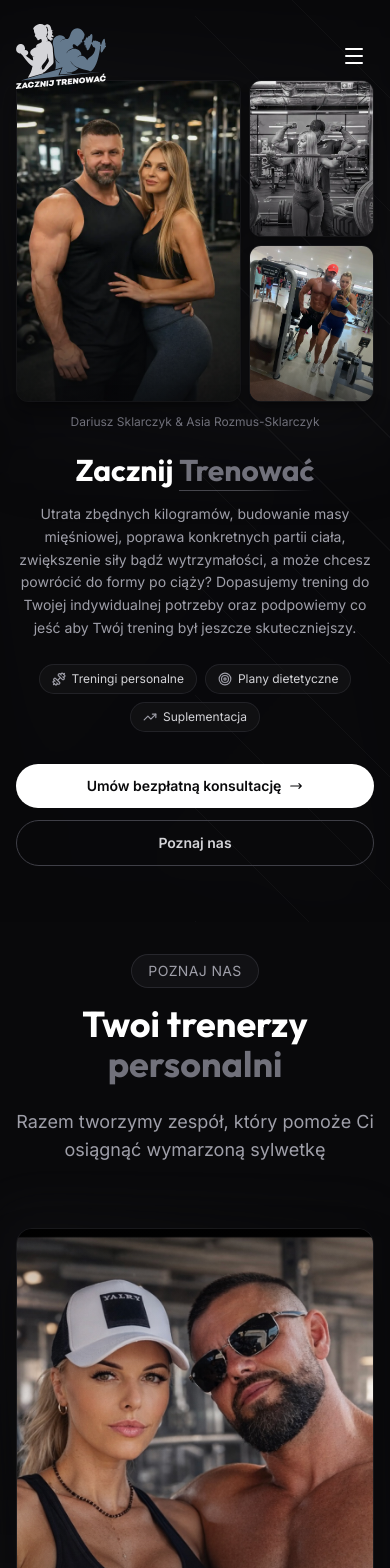
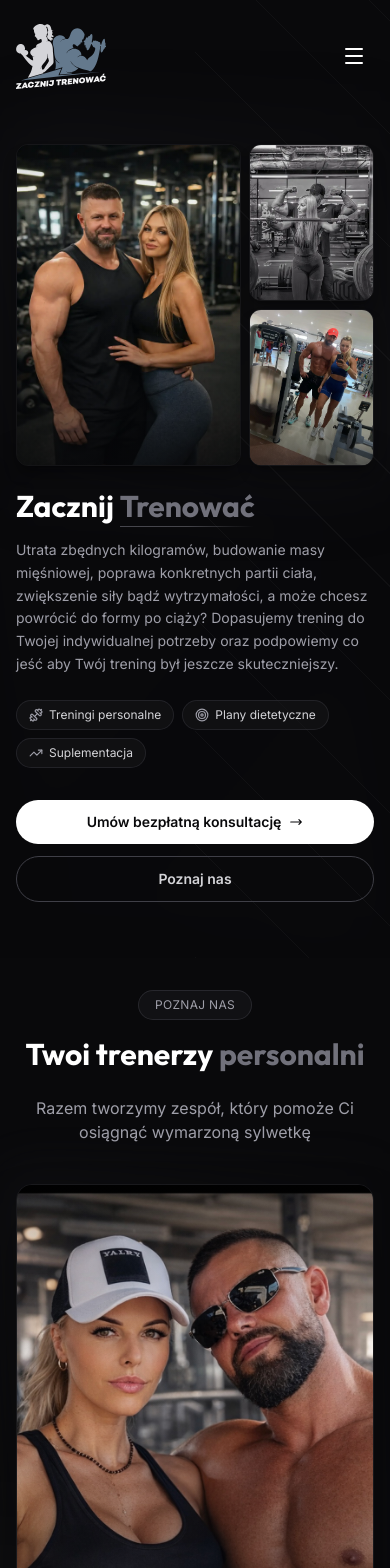
Before and after one commit to kvbaurb99/zacznijtrenowac, a Next.js app: page / in a window 390 px wide. Shown: the top 1568 px of the page. Built offline with nearby package versions, Linux system fonts and the light colour scheme.

Commit message:
mobile updates

```diff
--- a/src/components/ui/about.tsx
+++ b/src/components/ui/about.tsx
@@ -56,19 +56,19 @@ export function About() {
 
       <div className="container mx-auto px-4 sm:px-6 lg:px-8 relative z-10">
         {/* Section Header */}
-        <div className="text-center mb-16 md:mb-20 relative">
+        <div className="text-center mb-10 md:mb-20 relative">
           {/* Decorative lines around header */}
           <div className="absolute left-1/2 -translate-x-1/2 -top-8 w-px h-12 bg-linear-to-b from-transparent via-zinc-700/30 to-zinc-600/20 hidden md:block" />
           <div className="absolute left-1/4 top-1/2 -translate-y-1/2 w-16 h-px bg-linear-to-r from-transparent to-zinc-700/20 hidden lg:block" />
           <div className="absolute right-1/4 top-1/2 -translate-y-1/2 w-16 h-px bg-linear-to-l from-transparent to-zinc-700/20 hidden lg:block" />
 
-          <span className="inline-block px-4 py-1.5 rounded-full border border-zinc-700/50 bg-zinc-900/60 text-zinc-400 text-sm mb-4 tracking-wide uppercase backdrop-blur-sm">
+          <span className="inline-block px-4 py-1.5 rounded-full border border-zinc-700/50 bg-zinc-900/60 text-zinc-400 text-xs md:text-sm mb-4 tracking-wide uppercase backdrop-blur-sm">
             Poznaj nas
           </span>
-          <h2 className="text-4xl md:text-5xl lg:text-6xl font-bold text-white mb-6">
+          <h2 className="text-3xl md:text-5xl lg:text-6xl font-bold text-white mb-6">
             Twoi trenerzy <span className="text-zinc-500">personalni</span>
           </h2>
-          <p className="text-zinc-400 text-lg md:text-lg max-w-2xl mx-auto">
+          <p className="text-zinc-400 text-base md:text-lg max-w-2xl mx-auto">
             Razem tworzymy zespół, który pomoże Ci osiągnąć wymarzoną sylwetkę
           </p>
         </div>
@@ -149,8 +149,8 @@ export function About() {
               </div>
 
               {/* Description */}
-              <div className="space-y-4 text-zinc-300 leading-relaxed text-lg">
-                <p className="text-lg text-zinc-200">
+              <div className="space-y-4 text-zinc-300 leading-relaxed text-base md:text-lg">
+                <p className="text-base md:text-lg text-zinc-300">
                   Poznaliśmy się na siłowni — w miejscu, gdzie rodzi się siła, determinacja
                   i walka o lepszą wersję siebie. Nie wiedzieliśmy wtedy, że oprócz mięśni
                   i kondycji zbudujemy coś znacznie ważniejszego. Z treningu na trening,
@@ -174,7 +174,7 @@ export function About() {
                 className="group flex items-center max-w-fit gap-3 px-8 py-4 backdrop-blur-xl bg-zinc-900/50 border border-zinc-700/40 rounded-full font-medium text-white transition-all duration-300 hover:scale-105 hover:bg-zinc-800/60 hover:border-zinc-600/50 hover:shadow-lg hover:shadow-zinc-900/50"
               >
                 <ArrowRight className="w-5 h-5 text-zinc-400 group-hover:text-white transition-colors" />
-                <span className="text-zinc-300 group-hover:text-white transition-colors">
+                <span className="text-zinc-300 group-hover:text-white transition-colors text-sm md:text-base">
                   Umów się na trening
                 </span>
               </Link>
--- a/src/components/ui/hero.tsx
+++ b/src/components/ui/hero.tsx
@@ -74,7 +74,7 @@ export function Hero() {
         .delay-600 { animation-delay: 0.6s; }
       `}</style>
 
-      <div className="relative z-10 container mx-auto px-4 sm:px-6 lg:px-8 pt-20 sm:pt-24 lg:pt-28 pb-6 sm:pb-8 min-h-screen flex items-center">
+      <div className="relative z-10 container mx-auto px-4 sm:px-6 lg:px-8 pt-36 sm:pt-24 lg:pt-28 pb-6 sm:pb-8 min-h-screen flex items-center">
         <div className="grid grid-cols-1 lg:grid-cols-12 items-center gap-6 sm:gap-8 lg:gap-16 xl:gap-20 w-full max-w-[1400px] mx-auto">
 
           {/* Content */}
@@ -102,7 +102,7 @@ export function Hero() {
             <div className="absolute bottom-16 sm:bottom-20 -left-2 sm:-left-4 w-2 sm:w-3 h-2 sm:h-3 bg-zinc-600/30 rotate-45 hidden md:block animate-float delay-300" />
             <div className="absolute top-1/3 -right-4 sm:-right-8 w-3 sm:w-4 h-px bg-linear-to-r from-zinc-500/50 to-transparent hidden md:block" />
 
-            <div className="relative text-center lg:text-left">
+            <div className="relative text-left">
               {/* Heading */}
               <h1 className="text-3xl min-[480px]:text-4xl sm:text-5xl lg:text-6xl xl:text-7xl font-bold text-white leading-[1.1] mb-4 sm:mb-6 opacity-0 animate-fade-in-up">
                 Zacznij
@@ -119,7 +119,7 @@ export function Hero() {
               </p>
 
               {/* Features mini */}
-              <div className="flex flex-wrap justify-center lg:justify-start gap-2 sm:gap-3 md:gap-4 mb-8 sm:mb-10 opacity-0 animate-fade-in-up delay-200">
+              <div className="flex flex-wrap justify-start gap-2 sm:gap-3 md:gap-4 mb-8 sm:mb-10 opacity-0 animate-fade-in-up delay-200">
                 <div className="flex items-center gap-1.5 sm:gap-2 px-3 sm:px-4 py-1.5 sm:py-2 rounded-full bg-zinc-900/50 border border-zinc-700/40 backdrop-blur-sm hover:border-zinc-600/50 hover:bg-zinc-800/50 transition-all duration-300">
                   <Dumbbell className="w-3.5 h-3.5 sm:w-4 sm:h-4 text-zinc-400" />
                   <span className="text-zinc-300 text-xs sm:text-sm">Treningi personalne</span>
@@ -221,7 +221,7 @@ export function Hero() {
               </div>
 
               {/* Caption */}
-              <div className="mt-3 sm:mt-4 text-center lg:text-left opacity-0 animate-fade-in delay-600">
+              <div className="mt-3 sm:mt-4 text-left opacity-0 animate-fade-in delay-600 hidden md:block">
                 <p className="text-zinc-500 text-xs sm:text-sm">Dariusz Sklarczyk & Asia Rozmus-Sklarczyk</p>
               </div>
             </div>
--- a/src/components/ui/transformations.tsx
+++ b/src/components/ui/transformations.tsx
@@ -174,10 +174,10 @@ export function Transformations() {
             <span className="w-2 h-2 rounded-full bg-white" />
             Realne efekty
           </span>
-          <h2 className="text-4xl md:text-5xl lg:text-6xl font-bold mb-6">
+          <h2 className="text-3xl md:text-5xl lg:text-6xl font-bold mb-6">
             Metamorfozy
           </h2>
-          <p className="text-zinc-400 max-w-xl mx-auto text-lg">
+          <p className="text-zinc-400 max-w-xl mx-auto text-base md:text-lg">
             Zobacz przemianę naszych podopiecznych. Każda historia to dowód na to,
             że z determinacją wszystko jest możliwe.
           </p>
```
